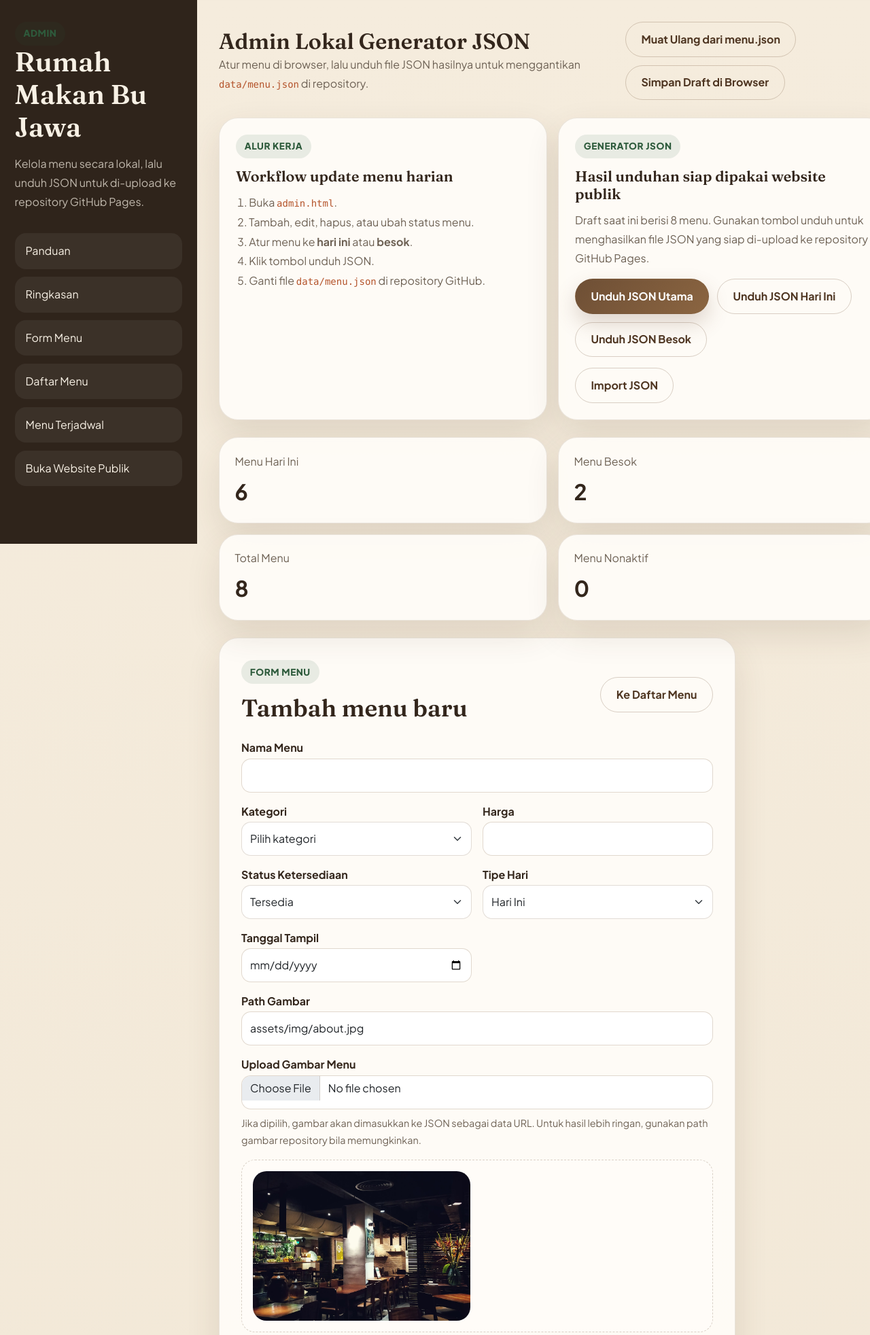
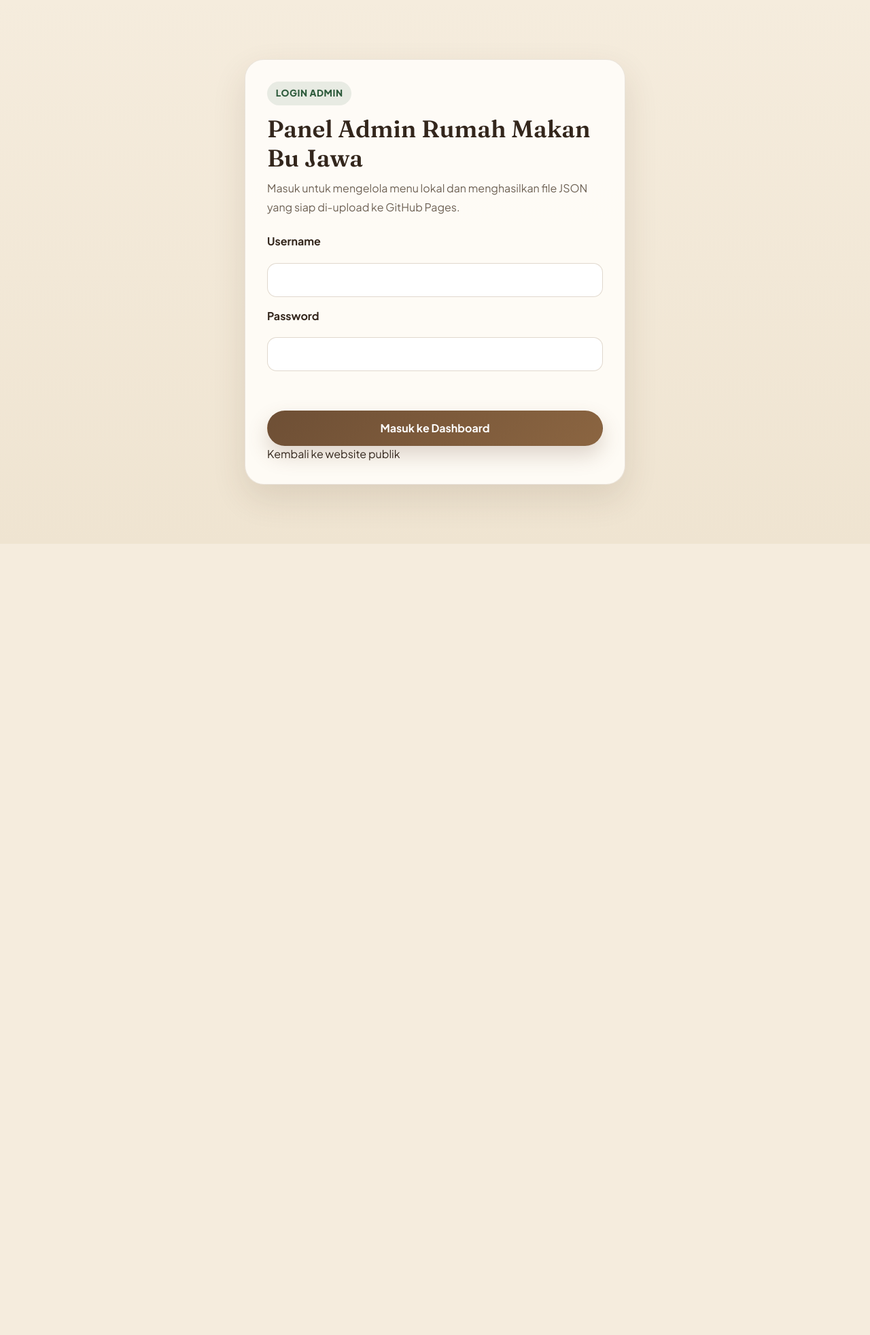
Before and after one commit to marwinwijaya/bu-jawa-webapps, a PHP site: page /admin.html in a window 1280 px wide; the page is wider, and only the part inside the window is pictured. Shown: the top 1964 px of that part at 68% size. After the commit the page ends 777 px from the top of that part, so only its background shows below. Run offline with PHP 8.4, Linux system fonts and the light colour scheme.

Commit message:
Admin Login
admin
rmbujawa2026

```diff
--- a/admin.html
+++ b/admin.html
@@ -10,7 +10,24 @@
   <link href="assets/css/style.css" rel="stylesheet">
 </head>
 <body class="admin-body">
-  <div class="admin-shell">
+  <main class="auth-layout" id="login-screen">
+    <section class="auth-card login-card">
+      <span class="section-kicker">Login Admin</span>
+      <h1>Panel Admin Rumah Makan Bu Jawa</h1>
+      <p>Masuk untuk mengelola menu lokal dan menghasilkan file JSON yang siap di-upload ke GitHub Pages.</p>
+      <form id="login-form" class="auth-form">
+        <label for="login-username">Username</label>
+        <input id="login-username" type="text" class="form-control" autocomplete="username" required>
+        <label for="login-password">Password</label>
+        <input id="login-password" type="password" class="form-control" autocomplete="current-password" required>
+        <p id="login-error" class="login-error" aria-live="polite"></p>
+        <button type="submit" class="btn btn-primary-custom w-100">Masuk ke Dashboard</button>
+      </form>
+      <a href="index.html" class="back-link">Kembali ke website publik</a>
+    </section>
+  </main>
+
+  <div class="admin-shell is-hidden" id="admin-shell">
     <aside class="admin-sidebar">
       <div>
         <span class="section-kicker">Admin</span>
@@ -24,6 +41,7 @@
         <a href="#daftar-menu">Daftar Menu</a>
         <a href="#jadwal">Menu Terjadwal</a>
         <a href="index.html" target="_blank" rel="noopener noreferrer">Buka Website Publik</a>
+        <button type="button" id="logout-button" class="sidebar-button">Logout</button>
       </nav>
     </aside>
 
--- a/assets/css/style.css
+++ b/assets/css/style.css
@@ -525,6 +525,18 @@ textarea.form-control {
   font-size: 0.9rem;
 }
 
+.login-card {
+  width: min(560px, 100%);
+}
+
+.login-error {
+  min-height: 1.5rem;
+  margin: 0.15rem 0 0;
+  color: var(--danger);
+  font-size: 0.95rem;
+  font-weight: 600;
+}
+
 .form-help {
   margin-top: 0.5rem;
   font-size: 0.9rem;
--- a/assets/js/admin.js
+++ b/assets/js/admin.js
@@ -2,6 +2,9 @@
   "use strict";
 
   const STORAGE_KEY = "rm_bu_jawa_admin_draft_v2";
+  const SESSION_KEY = "rm_bu_jawa_admin_session";
+  const LOGIN_USERNAME = "admin";
+  const LOGIN_PASSWORD = "rmbujawa2026";
   const CATEGORIES = ["Makanan", "Minuman", "Lauk Tambahan", "Paket"];
   const DEFAULT_IMAGE = "assets/img/about.jpg";
   const seedMenus = [
@@ -16,17 +19,91 @@
   ];
 
   let draftMenus = [];
+  let adminInitialized = false;
 
   document.addEventListener("DOMContentLoaded", async () => {
-    setupCategoryOptions();
-    setupListeners();
-    await bootstrapDraft();
-    resetForm();
-    renderAll();
+    setupLogin();
+    if (!isLoggedIn()) {
+      showLoginScreen();
+      return;
+    }
+    showDashboard();
+    await initializeAdminAfterLogin();
   });
 
   function createMenu(id, nama_menu, kategori, deskripsi, harga, gambar, aktif, status_ketersediaan, tipe_hari) {
     return { id, nama_menu, kategori, deskripsi, harga, gambar, aktif, status_ketersediaan, tipe_hari };
+  }
+
+  function setupLogin() {
+    document.querySelector("#login-form")?.addEventListener("submit", handleLoginSubmit);
+    document.querySelector("#logout-button")?.addEventListener("click", handleLogout);
+  }
+
+  function handleLoginSubmit(event) {
+    event.preventDefault();
+    const username = (document.querySelector("#login-username")?.value || "").trim();
+    const password = document.querySelector("#login-password")?.value || "";
+
+    if (username === LOGIN_USERNAME && password === LOGIN_PASSWORD) {
+      sessionStorage.setItem(SESSION_KEY, "logged_in");
+      clearLoginError();
+      showDashboard();
+      initializeAdminAfterLogin();
+      showFlash("success", "Login admin berhasil.");
+      return;
+    }
+
+    setLoginError("Username atau password salah. Silakan periksa kembali.");
+  }
+
+  function handleLogout() {
+    sessionStorage.removeItem(SESSION_KEY);
+    showLoginScreen();
+    clearLoginForm();
+    clearLoginError();
+    showFlash("success", "Anda telah logout dari panel admin.");
+  }
+
+  function isLoggedIn() {
+    return sessionStorage.getItem(SESSION_KEY) === "logged_in";
+  }
+
+  function showLoginScreen() {
+    document.querySelector("#login-screen")?.classList.remove("is-hidden");
+    document.querySelector("#admin-shell")?.classList.add("is-hidden");
+  }
+
+  function showDashboard() {
+    document.querySelector("#login-screen")?.classList.add("is-hidden");
+    document.querySelector("#admin-shell")?.classList.remove("is-hidden");
+  }
+
+  async function initializeAdminAfterLogin() {
+    if (!adminInitialized) {
+      setupCategoryOptions();
+      setupListeners();
+      await bootstrapDraft();
+      adminInitialized = true;
+    }
+    resetForm();
+    renderAll();
+  }
+
+  function setLoginError(message) {
+    const target = document.querySelector("#login-error");
+    if (target) {
+      target.textContent = message;
+    }
+  }
+
+  function clearLoginError() {
+    setLoginError("");
+  }
+
+  function clearLoginForm() {
+    setValue("#login-username", "");
+    setValue("#login-password", "");
   }
 
   async function bootstrapDraft() {
```
